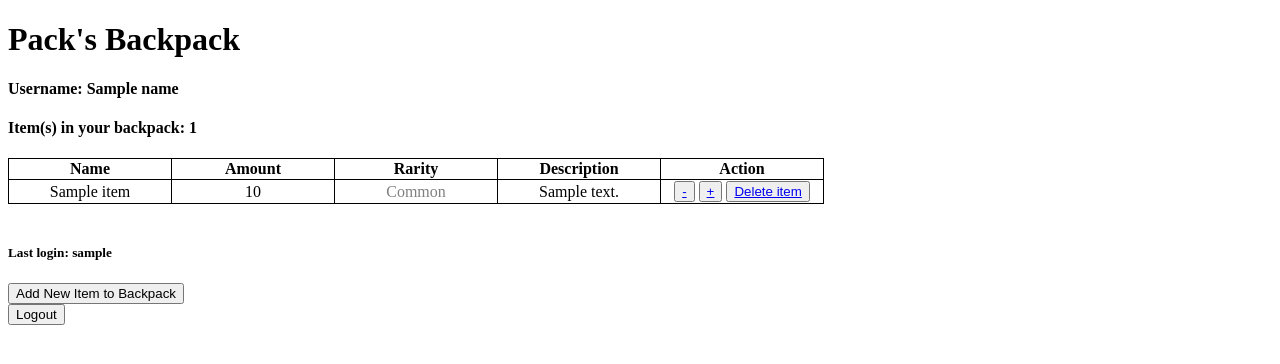
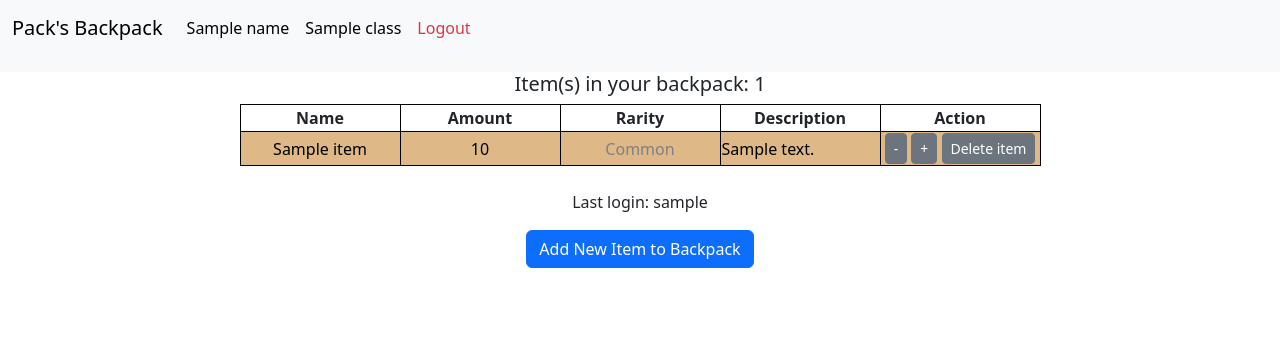
Before and after one commit to cnotgate/pack-backpack, a Django app: template main/templates/main.html in a window 1280 px wide. Shown: the top 364 px of the page. Run offline with Django 4.2, Linux system fonts and the light colour scheme; tables that the repository leaves empty hold one stand-in row (values such as "Sample post"); the template is opened without the code that fills it: values that come from a table or form of the project are taken from there, most other values are stand-ins (such as "Sample title", 1, 10 or a date in 2020).

Commit message:
selesai tugas 5

```diff
--- a/main/templates/add_item.html
+++ b/main/templates/add_item.html
@@ -1,8 +1,9 @@
 {% extends 'base.html' %}
 
 {% block content %}
-<h1>Add New Product</h1>
+<h2 class="d-flex justify-content-center">Add New Product</h2>
 
+<div class="d-flex justify-content-center">
   <form method="POST">
     {% csrf_token %}
     <table>
@@ -10,10 +11,11 @@
       <tr>
         <td></td>
         <td>
-        <input type="submit" value="Add Product" />
+          <input class="btn btn-primary" type="submit" value="Add Product" />
         </td>
       </tr>
     </table>
   </form>
+</div>
 
 {% endblock %}
--- a/main/templates/items.html
+++ b/main/templates/items.html
@@ -2,8 +2,9 @@
 
 {% block content %}
 
+<div class="d-flex justify-content-center">
   <table>
-  <tr>
+    <tr class="center">
       <th>Name</th>
       <th>Amount</th>
       <th>Rarity</th>
@@ -13,26 +14,31 @@
 
     {% for item in items %}
     <tr id="{{item.pk}}">
-    <td>{{item.name}}</td>
-    <td>{{item.amount}}</td>
-    <td class="{{item.rarity}}">{{item.rarity}}</td>
+      <td class="center">{{item.name}}</td>
+      <td class="center">{{item.amount}}</td>
+      <td class="{{item.rarity}} center">{{item.rarity}}</td>
       <td>{{item.description}}</td>
-    <td>
-      <button>
-        <a href="/decrement/{{item.pk}}">-</a>
+      <td class="center">
+        <a href="/decrement/{{item.pk}}">
+          <button class="btn btn-secondary btn-sm">
+            -
           </button>
-      <button>
-        <a href="/increment/{{item.pk}}">+</a>
+        </a>
+        <a href="/increment/{{item.pk}}">
+          <button class="btn btn-secondary btn-sm">
+            +
           </button>
-      <button>
+        </a>
         <a href="/delete/{{item.pk}}">
+          <button class="btn btn-secondary btn-sm">
             Delete item
+          </button>
         </a>
-      </button>
       </td>
     </tr>
     {% endfor %}
   </table>
+</div>
 
 <style>
   table,
@@ -40,37 +46,61 @@
   td {
     border: 1px solid black;
     border-collapse: collapse;
-    text-align: center;
     table-layout: fixed;
   }
 
+  a {
+    text-decoration:
+      none;
+  }
+
   td {
-    width: 10em;
+    width:
+      10em;
+  }
+
+  .center {
+    text-align: center;
   }
 
   .Common {
-    color: gray;
+    color:
+      gray;
   }
 
   .Uncommon {
-    color: green;
+    color:
+      green;
   }
 
   .Rare {
-    color: blue;
+    color:
+      blue;
   }
 
-  .VeryRare {
-    color: violet;
+  .Very {
+    color:
+      violet;
   }
 
   .Epic {
-    color: orange;
+    color:
+      orange;
   }
 
   .Legendary {
-    color: orangered;
+    color:
+      orangered;
+  }
+
+  tr:nth-last-child(1) {
+    color:
+      black;
+    background-color:
+      burlywood;
   }
 </style>
 
+
+
 {% endblock content %}
--- a/main/templates/main.html
+++ b/main/templates/main.html
@@ -1,31 +1,47 @@
 {% extends 'base.html' %}
 
 {% block content %}
-<h1>Pack's Backpack</h1>
 
-<h4>Username: {{name}}</h4>
+<nav class="navbar navbar-expand-lg bg-body-tertiary">
+  <div class="container-fluid">
+    <p class="navbar-brand" href="#">Pack's Backpack</p>
+    <button class="navbar-toggler" type="button" data-bs-toggle="collapse" data-bs-target="#navbarNav"
+      aria-controls="navbarNav" aria-expanded="false" aria-label="Toggle navigation">
+      <span class="navbar-toggler-icon"></span>
+    </button>
+    <div class="collapse navbar-collapse" id="navbarNav">
+      <ul class="navbar-nav">
+        <li class="nav-item">
+          <p class="nav-link active" href="#">{{name}}</p>
+        </li>
+        <li class="nav-item">
+          <p class="nav-link active" href="#">{{class}}</p>
+        </li>
+        <li class="nav-item">
+          <a class="nav-link active text-danger " aria-current="page" href="/logout">Logout</a>
+        </li>
+      </ul>
+    </div>
+  </div>
+</nav>
 
-<h4>Item(s) in your backpack: {{count}}</h4>
+<h5 class="d-flex justify-content-center">Item(s) in your backpack: {{count}}</h5>
 
 {% include 'items.html' %}
 
 <br>
 
-<h5>Last login: {{ last_login }}</h5>
+<p class="d-flex justify-content-center">Last login: {{ last_login }}</p>
 
-<a href="{% url 'main:add_item' %}">
-  <button>
-    Add New Item to Backpack
-  </button>
-</a>
+<div class="d-flex justify-content-center">
+  <a href="{% url 'main:add_item' %}">
+    <button class="btn btn-primary">
+      Add New Item to Backpack
+    </button>
+  </a>
+
+</div>
 
 
-<br>
-
-<a href="{% url 'main:logout' %}">
-  <button>
-    Logout
-  </button>
-</a>
 
 {% endblock content %}
--- a/templates/base.html
+++ b/templates/base.html
@@ -3,10 +3,21 @@
 <html lang="en">
 
 <head>
+  {% block meta %}
   <meta charset="UTF-8" />
   <meta name="viewport" content="width=device-width, initial-scale=1.0" />
-  {% block meta %}
   {% endblock meta %}
+  <link href="https://cdn.jsdelivr.net/npm/bootstrap@5.3.2/dist/css/bootstrap.min.css" rel="stylesheet"
+    integrity="sha384-T3c6CoIi6uLrA9TneNEoa7RxnatzjcDSCmG1MXxSR1GAsXEV/Dwwykc2MPK8M2HN" crossorigin="anonymous">
+  <script src="https://code.jquery.com/jquery-3.6.0.min.js"
+    integrity="sha384-KyZXEAg3QhqLMpG8r+J4jsl5c9zdLKaUk5Ae5f5b1bw6AUn5f5v8FZJoMxm6f5cH1"
+    crossorigin="anonymous"></script>
+  <script src="https://cdn.jsdelivr.net/npm/@popperjs/core@2.11.8/dist/umd/popper.min.js"
+    integrity="sha384-I7E8VVD/ismYTF4hNIPjVp/Zjvgyol6VFvRkX/vR+Vc4jQkC+hVqc2pM8ODewa9r"
+    crossorigin="anonymous"></script>
+  <script src="https://cdn.jsdelivr.net/npm/bootstrap@5.3.2/dist/js/bootstrap.min.js"
+    integrity="sha384-BBtl+eGJRgqQAUMxJ7pMwbEyER4l1g+O15P+16Ep7Q9Q+zqX6gSbd85u4mG4QzX+"
+    crossorigin="anonymous"></script>
 </head>
 
 <body>
```
Also changed, not shown: main/templates/login.html (+9 -4 lines), main/templates/register.html (+4 -3 lines), README.md. Lines whose indentation alone changed are shown as unchanged.
